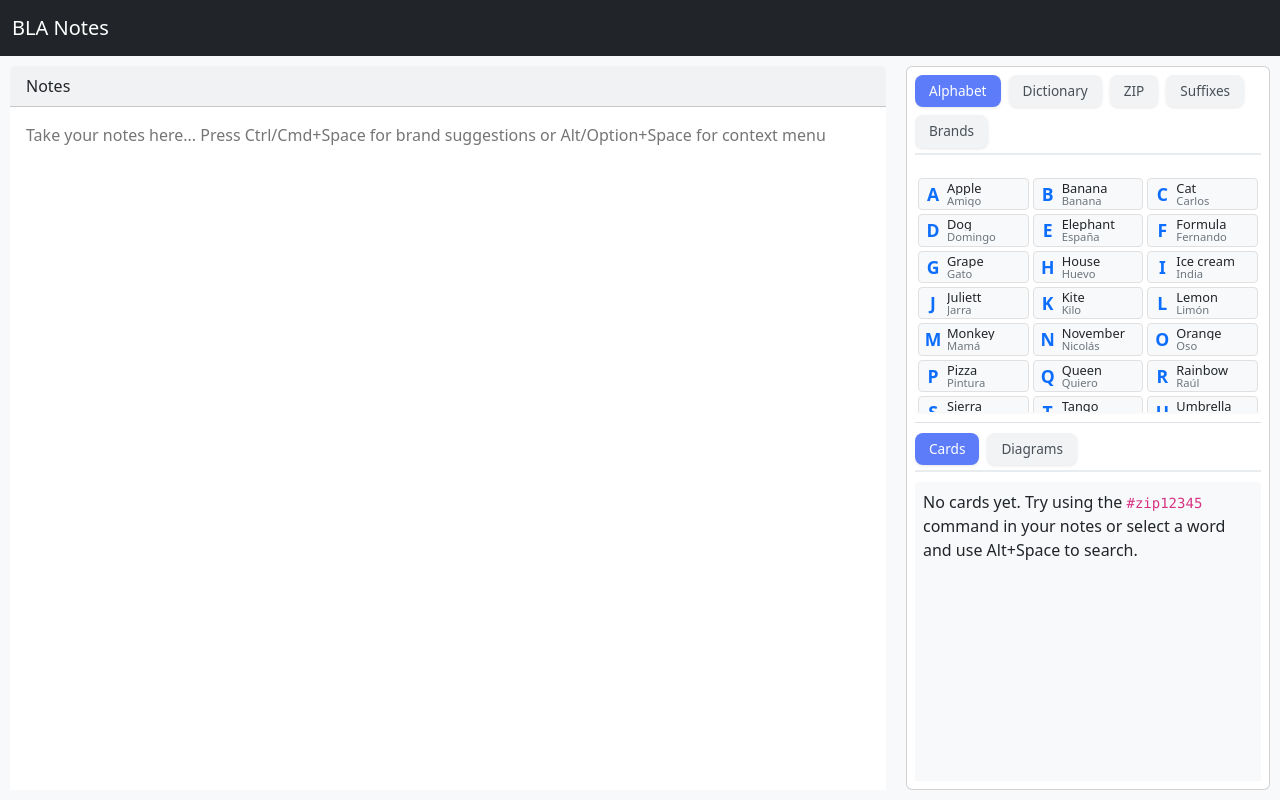
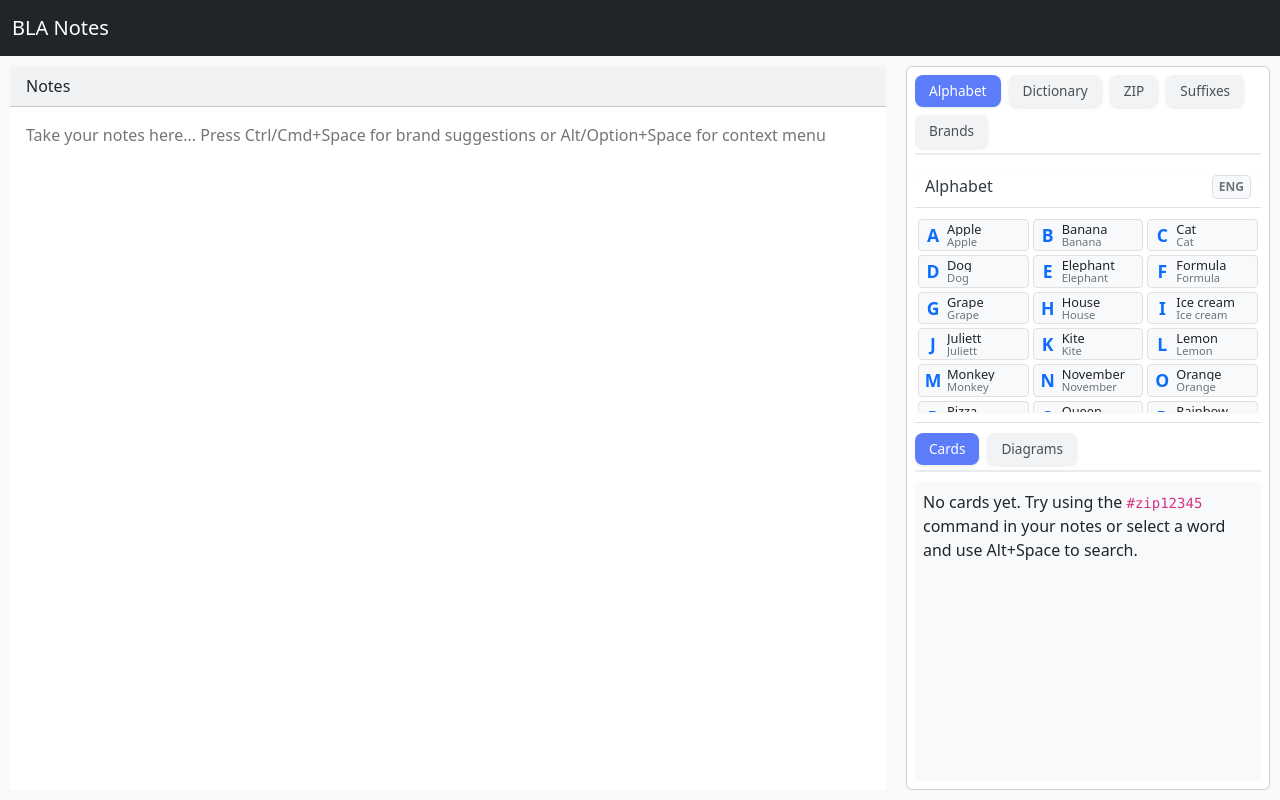
Before and after one commit to jmgpp/bla-notes, a React (Vite) app: page / in a window 1280 px wide. Built offline with nearby package versions, Linux system fonts and the light colour scheme.

Commit message:
Update AlphabetWidget with different sized ENG and SPA words

```diff
--- a/src/components/widgets/AlphabetWidget.scss
+++ b/src/components/widgets/AlphabetWidget.scss
@@ -3,6 +3,39 @@
   height: 100%;
   overflow-y: auto;
   position: relative; /* Add position relative for absolute positioning of close button */
+
+  /* Header with language toggle */
+  .alphabet-header {
+    display: flex;
+    justify-content: space-between;
+    align-items: center;
+    padding: 0 10px 8px;
+    margin-bottom: 8px;
+    border-bottom: 1px solid #dee2e6;
+
+    h5 {
+      margin: 0;
+      font-size: 1rem;
+      color: #343a40;
+    }
+
+    .language-toggle-button {
+      font-size: 0.75rem;
+      font-weight: 600;
+      padding: 2px 6px;
+      background-color: #f8f9fa;
+      border: 1px solid #dee2e6;
+      border-radius: 4px;
+      color: #6c757d;
+      cursor: pointer;
+      transition: all 0.2s ease;
+
+      &:hover {
+        background-color: #e9ecef;
+        color: #495057;
+      }
+    }
+  }
 
   .selected-text-representation {
     margin-bottom: 15px;
@@ -63,6 +96,17 @@
         .simple-word {
           font-size: 0.8rem;
           color: #495057;
+
+          &.eng {
+            font-size: 0.8rem;
+            font-weight: 500;
+          }
+
+          &.spa {
+            font-size: 0.65rem;
+            font-style: italic;
+            color: #6c757d;
+          }
         }
       }
 
@@ -143,6 +187,15 @@
 
   // Portrait-specific styles
   &.portrait {
+    .alphabet-header {
+      padding: 8px 10px 6px;
+      background-color: #f8f9fa;
+
+      h5 {
+        font-size: 0.9rem;
+      }
+    }
+
     .alphabet-item {
       padding: 2px;
 
--- a/src/components/widgets/AlphabetWidget.tsx
+++ b/src/components/widgets/AlphabetWidget.tsx
@@ -1,34 +1,37 @@
-import React, { useEffect } from 'react';
+import React, { useEffect, useState } from 'react';
 import './AlphabetWidget.scss';
+
+// Define language type
+type Language = 'eng' | 'spa';
 
 // NATO phonetic alphabet with simple recognizable words
 const natoAlphabet = [
-  { letter: 'A', nato: 'Apple', simple: 'Amigo' },
-  { letter: 'B', nato: 'Banana', simple: 'Banana' },
-  { letter: 'C', nato: 'Cat', simple: 'Carlos' },
-  { letter: 'D', nato: 'Dog', simple: 'Domingo' },
-  { letter: 'E', nato: 'Elephant', simple: 'España' },
-  { letter: 'F', nato: 'Formula', simple: 'Fernando' },
-  { letter: 'G', nato: 'Grape', simple: 'Gato' },
-  { letter: 'H', nato: 'House', simple: 'Huevo' },
-  { letter: 'I', nato: 'Ice cream', simple: 'India' },
-  { letter: 'J', nato: 'Juliett', simple: 'Jarra' },
-  { letter: 'K', nato: 'Kite', simple: 'Kilo' },
-  { letter: 'L', nato: 'Lemon', simple: 'Limón' },
-  { letter: 'M', nato: 'Monkey', simple: 'Mamá' },
-  { letter: 'N', nato: 'November', simple: 'Nicolás' },
-  { letter: 'O', nato: 'Orange', simple: 'Oso' },
-  { letter: 'P', nato: 'Pizza', simple: 'Pintura' },
-  { letter: 'Q', nato: 'Queen', simple: 'Quiero' },
-  { letter: 'R', nato: 'Rainbow', simple: 'Raúl' },
-  { letter: 'S', nato: 'Sierra', simple: 'Sapo' },
-  { letter: 'T', nato: 'Tango', simple: 'Tomate' },
-  { letter: 'U', nato: 'Umbrella', simple: 'Ulises' },
-  { letter: 'V', nato: 'Victor', simple: 'Vaca' },
-  { letter: 'W', nato: 'Water', simple: 'Walter' },
-  { letter: 'X', nato: 'Xylophone', simple: 'Xilófono' },
-  { letter: 'Y', nato: 'Yankee', simple: 'Yogurt' },
-  { letter: 'Z', nato: 'Zebra', simple: 'Zapato' }
+  { letter: 'A', eng: 'Apple', spa: 'Amigo' },
+  { letter: 'B', eng: 'Banana', spa: 'Banana' },
+  { letter: 'C', eng: 'Cat', spa: 'Carlos' },
+  { letter: 'D', eng: 'Dog', spa: 'Domingo' },
+  { letter: 'E', eng: 'Elephant', spa: 'España' },
+  { letter: 'F', eng: 'Formula', spa: 'Fernando' },
+  { letter: 'G', eng: 'Grape', spa: 'Gato' },
+  { letter: 'H', eng: 'House', spa: 'Huevo' },
+  { letter: 'I', eng: 'Ice cream', spa: 'India' },
+  { letter: 'J', eng: 'Juliett', spa: 'Jarra' },
+  { letter: 'K', eng: 'Kite', spa: 'Kilo' },
+  { letter: 'L', eng: 'Lemon', spa: 'Limón' },
+  { letter: 'M', eng: 'Monkey', spa: 'Mamá' },
+  { letter: 'N', eng: 'November', spa: 'Nicolás' },
+  { letter: 'O', eng: 'Orange', spa: 'Oso' },
+  { letter: 'P', eng: 'Pizza', spa: 'Pintura' },
+  { letter: 'Q', eng: 'Queen', spa: 'Quiero' },
+  { letter: 'R', eng: 'Rainbow', spa: 'Raúl' },
+  { letter: 'S', eng: 'Sierra', spa: 'Sapo' },
+  { letter: 'T', eng: 'Tango', spa: 'Tomate' },
+  { letter: 'U', eng: 'Umbrella', spa: 'Ulises' },
+  { letter: 'V', eng: 'Victor', spa: 'Vaca' },
+  { letter: 'W', eng: 'Water', spa: 'Walter' },
+  { letter: 'X', eng: 'Xylophone', spa: 'Xilófono' },
+  { letter: 'Y', eng: 'Yankee', spa: 'Yogurt' },
+  { letter: 'Z', eng: 'Zebra', spa: 'Zapato' }
 ];
 
 // Create a lookup map for faster access
@@ -49,6 +52,14 @@ const AlphabetWidget: React.FC<AlphabetWidgetProps> = ({
   onClose,
   onClearText
 }) => {
+  // Add language state
+  const [language, setLanguage] = useState<Language>('eng');
+
+  // Toggle language between English and Spanish
+  const toggleLanguage = () => {
+    setLanguage(prev => prev === 'eng' ? 'spa' : 'eng');
+  };
+
   // Function to convert text to simple word representation
   const getTextRepresentation = (text: string) => {
     if (!text) return null;
@@ -88,12 +99,26 @@ const AlphabetWidget: React.FC<AlphabetWidgetProps> = ({
             return (
               <div key={index} className="word-item">
                 <span className="letter-char">{char.toUpperCase()}</span>
-                <span className="simple-word">{item.simple}</span>
+                <span className="simple-word eng">{item.eng}</span>
+                <span className="simple-word spa">{item.spa}</span>
               </div>
             );
           })}
         </div>
       </div>
+    );
+  };
+
+  // Render the language toggle button
+  const renderLanguageToggle = () => {
+    return (
+      <button
+        className="language-toggle-button"
+        onClick={toggleLanguage}
+        aria-label={`Switch to ${language === 'eng' ? 'Spanish' : 'English'}`}
+      >
+        {language === 'eng' ? 'ENG' : 'SPA'}
+      </button>
     );
   };
 
@@ -133,6 +158,11 @@ const AlphabetWidget: React.FC<AlphabetWidgetProps> = ({
 
   return (
     <div className={`alphabet-widget ${orientation}`} tabIndex={-1}>
+      <div className="alphabet-header">
+        <h5>Alphabet</h5>
+        {renderLanguageToggle()}
+      </div>
+
       {selectedText && getTextRepresentation(selectedText)}
 
       <div className={`alphabet-grid ${orientation}`}>
@@ -140,8 +170,8 @@ const AlphabetWidget: React.FC<AlphabetWidgetProps> = ({
           <div key={item.letter} className="alphabet-item" tabIndex={-1}>
             <div className="letter">{item.letter}</div>
             <div className="words">
-              <div className="nato">{item.nato}</div>
-              <div className="simple">{item.simple}</div>
+              <div className="nato">{item.eng}</div>
+              <div className="simple">{language === 'eng' ? item.eng : item.spa}</div>
             </div>
           </div>
         ))}
```
